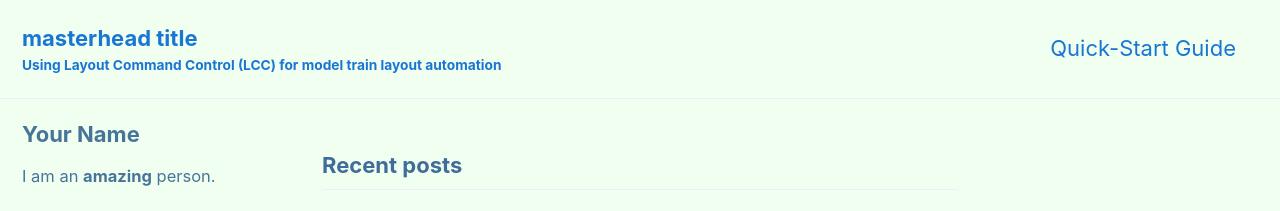
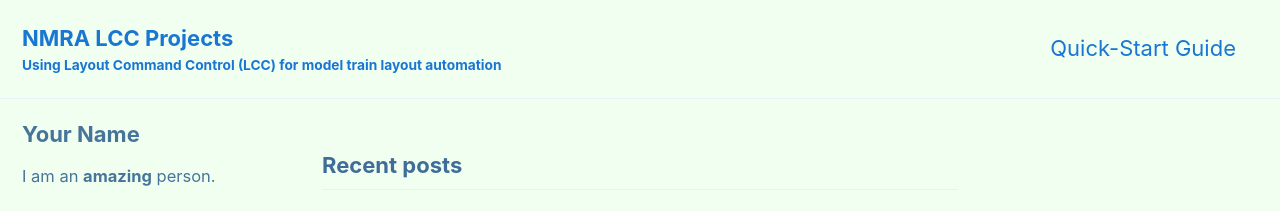
Before and after one commit to patfleming/patfleming.github.io, a Jekyll site: the page built from index.html, in a window 1280 px wide. Shown: the top 211 px of the page. Built offline with Jekyll 4.4.1, drawn with Linux system fonts in a browser that asks for light colours; cached includes are drawn as plain includes; the list of posts is cut into pages by our own code.

Commit message:
Update _config.yml

```diff
--- a/_config.yml
+++ b/_config.yml
@@ -10,7 +10,8 @@
 # Review documentation to determine if you should use `theme` or `remote_theme`
 # https://mmistakes.github.io/minimal-mistakes/docs/quick-start-guide/#installing-the-theme
 
-remote_theme             : "mmistakes/minimal-mistakes@4.24.0"
+remote_theme: "mmistakes/minimal-mistakes@4.24.0"
+# remote_theme           : "mmistakes/minimal-mistakes"
 minimal_mistakes_skin    : "aqua" # "air", "aqua", "contrast", "dark", "dirt", "neon", "mint", "plum", "sunrise"
 
 # Site Settings
@@ -20,12 +21,12 @@ title_separator          : "-"
 subtitle                 : "Using Layout Command Control (LCC) for model train layout automation"
 name                     : "Pat Fleming"
 description              : "LCC related projects for adding more automation to a model train layout using NMRA LCC and Internet of Things (IOT) devices."
-url                      : "https://github.com/patfleming"
-baseurl                  : "/dashboard" # the subpath of your site, e.g. "/blog"
-repository               : "patfleming/patfleming.github.io" # GitHub username/repo-name e.g. "mmistakes/minimal-mistakes"
+url                      : # the base hostname & protocol for your site e.g. "https://mmistakes.github.io"
+baseurl                  : # the subpath of your site, e.g. "/blog"
+repository               : # GitHub username/repo-name e.g. "mmistakes/minimal-mistakes"
 teaser                   : # path of fallback teaser image, e.g. "/assets/images/500x300.png"
 logo                     : # path of logo image to display in the masthead, e.g. "/assets/images/88x88.png"
-masthead_title           : "masterhead title" # overrides the website title displayed in the masthead, use " " for no title
+masthead_title           : # overrides the website title displayed in the masthead, use " " for no title
 # breadcrumbs            : true # true, false (default)
 words_per_minute         : 200
 comments:
```
